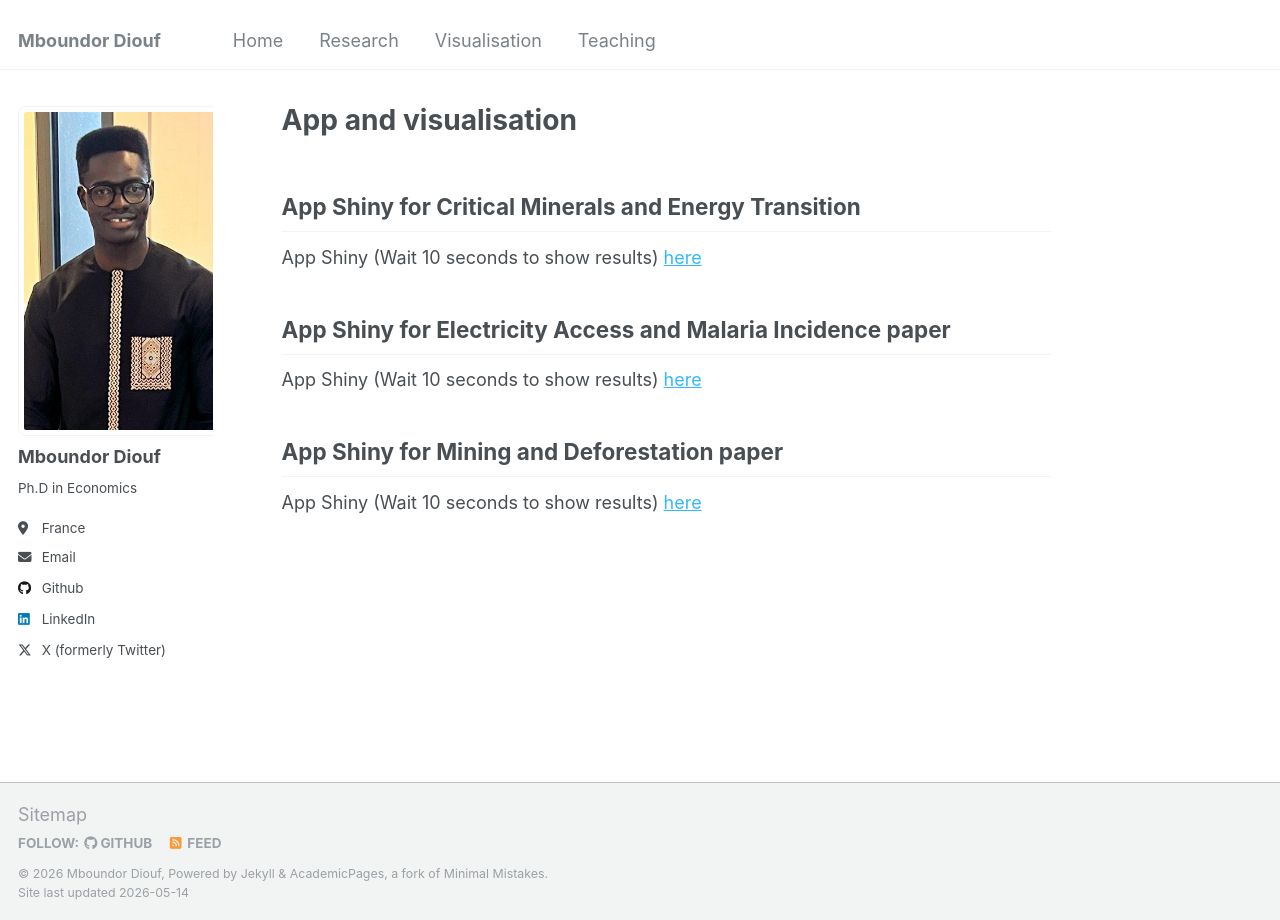
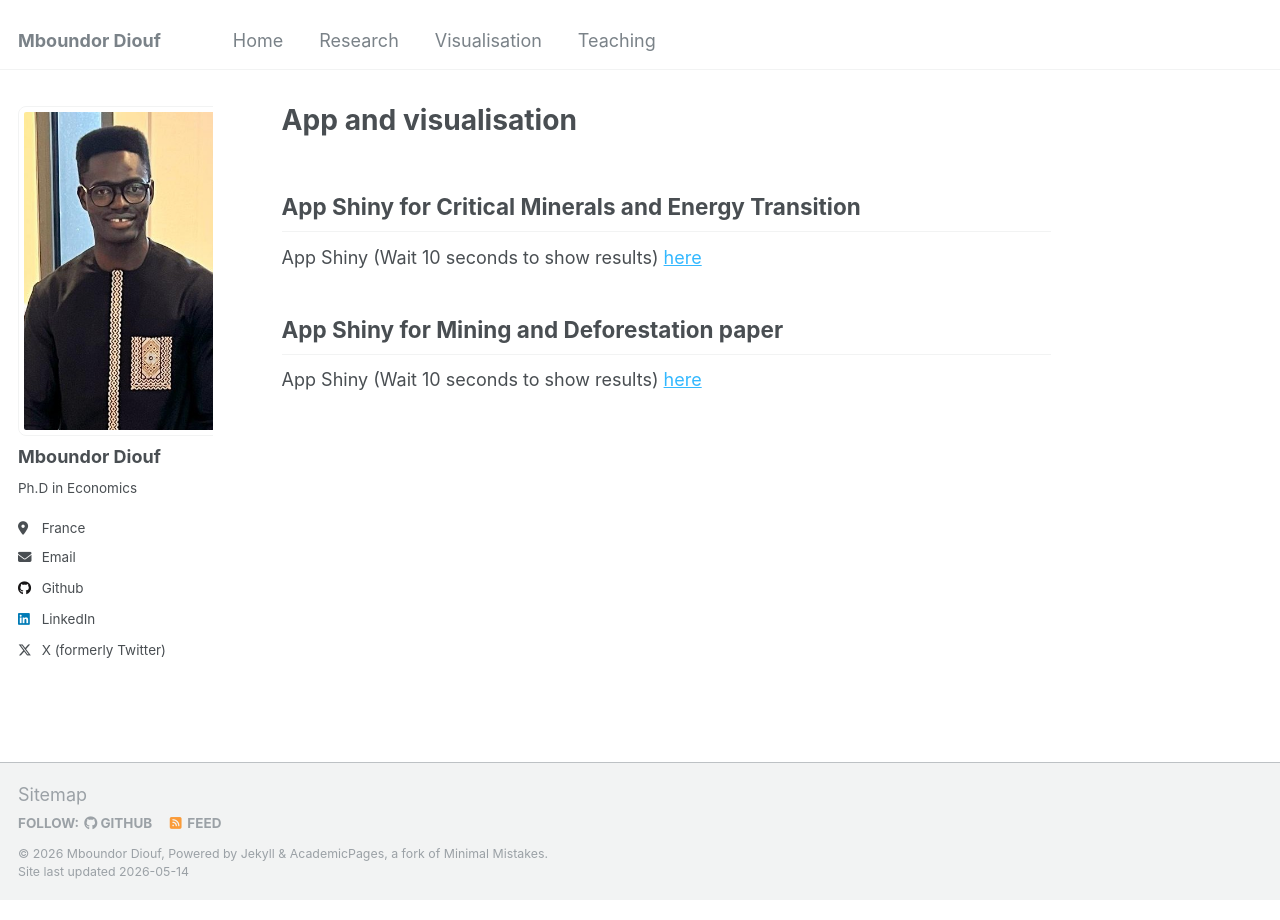
Before and after one commit to mboundordiouf/mboundordiouf.github.io, a Jekyll site: the page built from _pages/Codes.md, in a window 1280 px wide. Built offline with Jekyll 4.4.1, drawn with Linux system fonts in a browser that asks for light colours.

Commit message:
Remove Electricity Access and Malaria Incidence app section
Removed section for Electricity Access and Malaria Incidence app.

```diff
--- a/_pages/Codes.md
+++ b/_pages/Codes.md
@@ -8,9 +8,5 @@ author_profile: true
 App Shiny (Wait 10 seconds to show results)  <a href="https://diouf.shinyapps.io/Mboundor-Critical-Minerals-World-App/" target="_blank" style="color:#33b8ff;">here</a>
 
 
-## App Shiny for Electricity Access and Malaria Incidence paper
-App Shiny (Wait 10 seconds to show results)  <a href="https://diouf.shinyapps.io/Energy_Malaria_SEN_fin/" target="_blank" style="color:#33b8ff;">here</a>
-
-
 ## App Shiny for Mining and Deforestation paper
 App Shiny (Wait 10 seconds to show results)  <a href="https://diouf.shinyapps.io/MiningDeforest_ShinyApp/" target="_blank" style="color:#33b8ff;">here</a>
```
